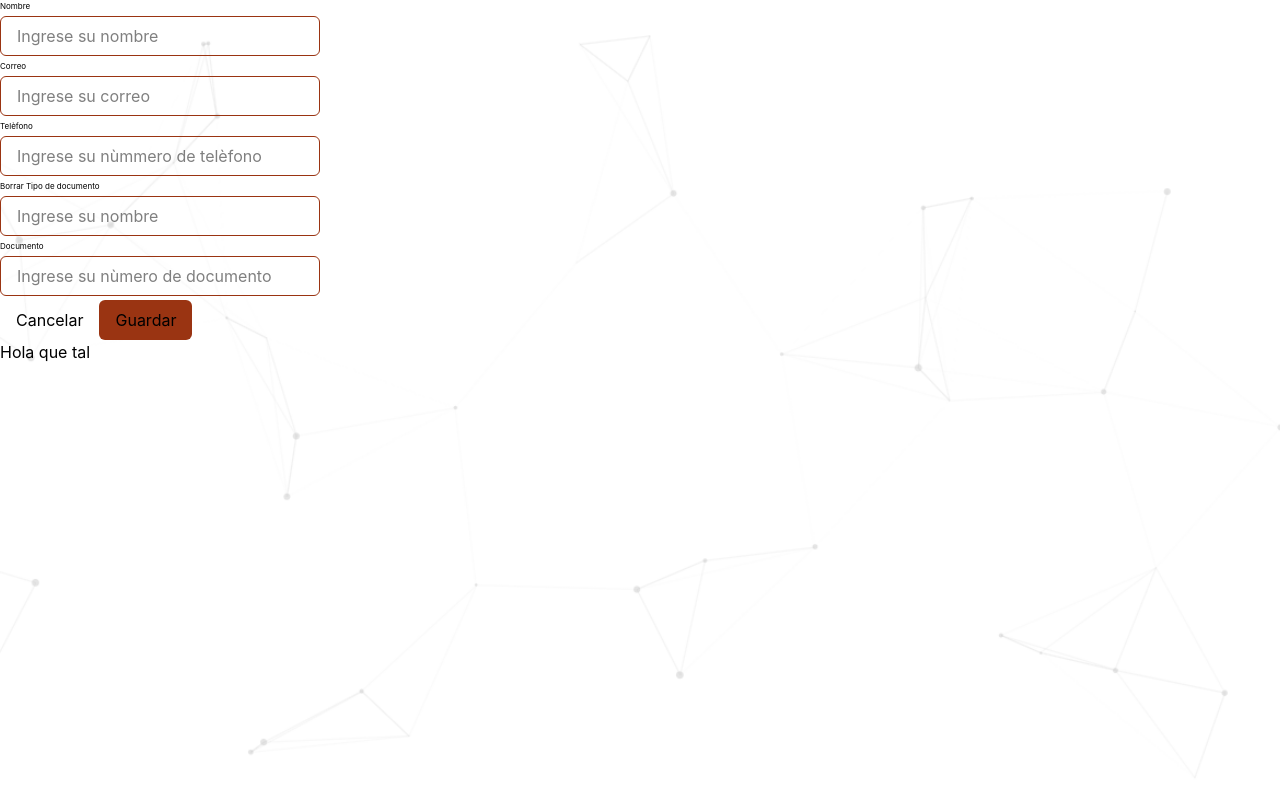
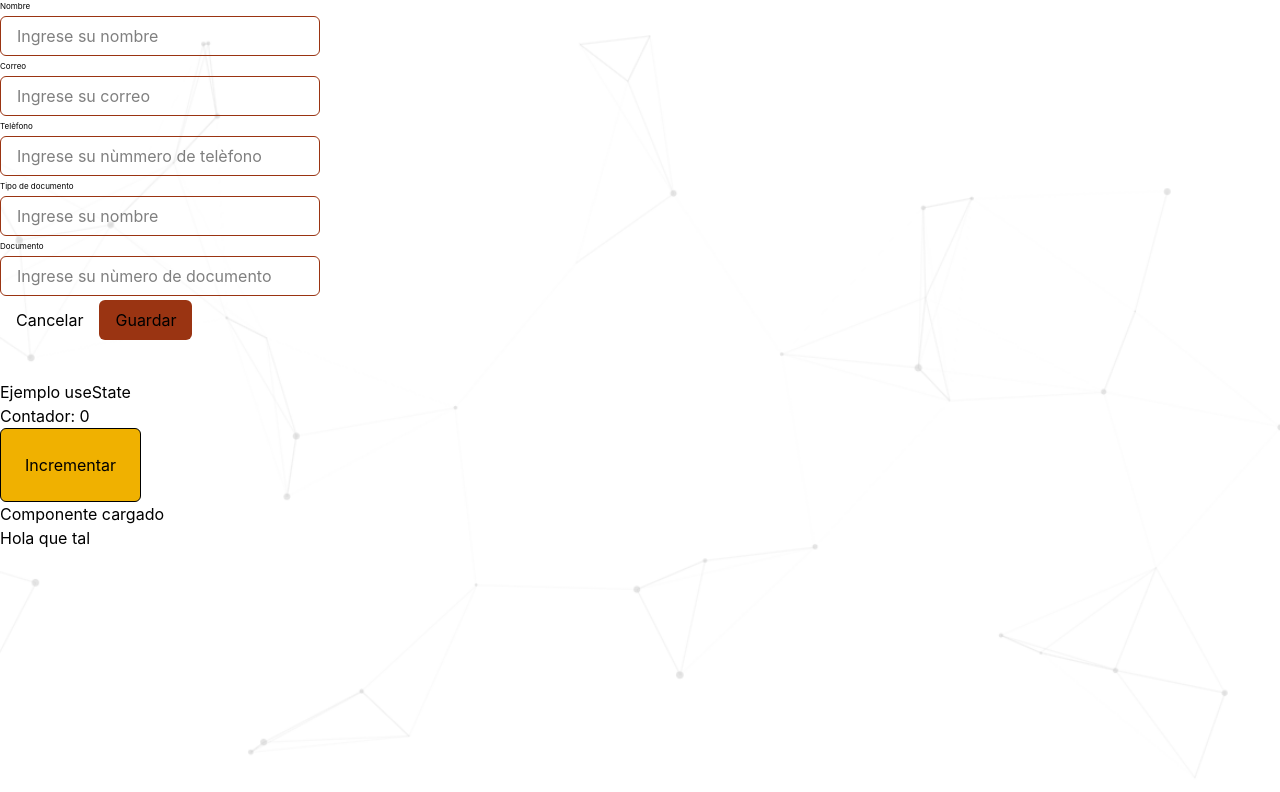
Before and after one commit to castroramirezmarcelo1-ux/3172293-react-in-class, a React (Vite) app: page /auth in a window 1280 px wide. Shown: the top 792 px of the page. Built offline with nearby package versions, Linux system fonts and the light colour scheme.

Commit message:
feat(hooks): se crearon dos componentes para implementar el hook useState

```diff
--- /dev/null
+++ b/src/shared/components/DeleteCounter.jsx
@@ -0,0 +1,14 @@
+// Componente para entender el hook useState
+import {useState} from "react";
+
+export default function DeleteCounter(){
+    // Creamos el estado}
+    const [ count, setCount ] = useState(0);
+
+    return(
+        <div>
+            <p>Contador: {count}</p>
+            <button onClick={() => setCount(count + 1)} className="border p-6 rounded-md">Incrementar</button>
+        </div>
+    )
+}
--- /dev/null
+++ b/src/shared/components/DeleteCounter2.jsx
@@ -0,0 +1,16 @@
+// Ejemplo de un contador sin usar estados
+
+export default function DeleteCounter2(){
+
+    let count = 0;
+    const increment = () => {
+        count = count + 1
+        console.log("Nuevo valor es:", count)
+    }
+    return(
+        <div>
+            <p>Contador: {count}</p>
+            <button onClick={increment} className="border p-6 rounded-md bg-yellow-500">Incrementar</button>
+        </div>
+    )
+}
--- /dev/null
+++ b/src/shared/components/EffectDemo.jsx
@@ -0,0 +1,19 @@
+// EffectDemo.jsx
+// Efecto con array vacio, osea sin dependencia
+// Este efecto se ejecuta una sola vez y esto ocurre cuando el componente se monta por primera vez
+
+import {useEffect, useState} from "react";
+
+export default function EffectDemo(){
+    const [message, setMessage] = useState("Cargando....")
+
+    useEffect(() => {
+
+        setTimeout(()=> {
+            setMessage("Componente cargado")
+        }, 2000);
+
+    }, []);
+
+    return <h1>{message}</h1>
+}
--- a/src/shared/index.js
+++ b/src/shared/index.js
@@ -5,3 +5,6 @@
 // Componentes
 export { default as Input } from "./components/Input";
 export { default as Button } from "./components/Button";
+export { default as DeleteCounter } from "./components/DeleteCounter";
+export { default as DeleteCounter2 } from "./components/DeleteCounter2";
+export { default as EffectDemo } from "./components/EffectDemo";
--- a/src/shared/layouts/AuthLayout.jsx
+++ b/src/shared/layouts/AuthLayout.jsx
@@ -1,7 +1,9 @@
 import { Outlet } from "react-router-dom";
 import authBg from "@/assets/images/bg-1.png";
-import { Input } from "@/shared";
-import { Button } from "@/shared";
+import { Input, Button } from "@/shared";
+import DeleteCounter2 from "../components/DeleteCounter2";
+import EfectoDemo from "../components/EffectDemo";
+
 
 export default function AuthLayout() {
     return (
@@ -37,7 +39,7 @@
                             size="md"
                         />
                         <Input
-                            label="Borrar Tipo de documento"
+                            label="Tipo de documento"
                             type="text"
                             placeholder="Ingrese su nombre"
                             htmlFor="name"
@@ -69,7 +71,17 @@
                             >
                                 Guardar
                             </Button>
+                        </div>{/*Actions*/}
+
+                        { /*Implementacion del estado useState*/}
+                        <div className="mt-10">
+                            <h1>Ejemplo useState</h1>
+                        <DeleteCounter2/>
                         </div>
+
+                        <EfectoDemo/>
+
+
                         <h1>Hola que tal</h1>
                     <Outlet />
                 </main>
```
